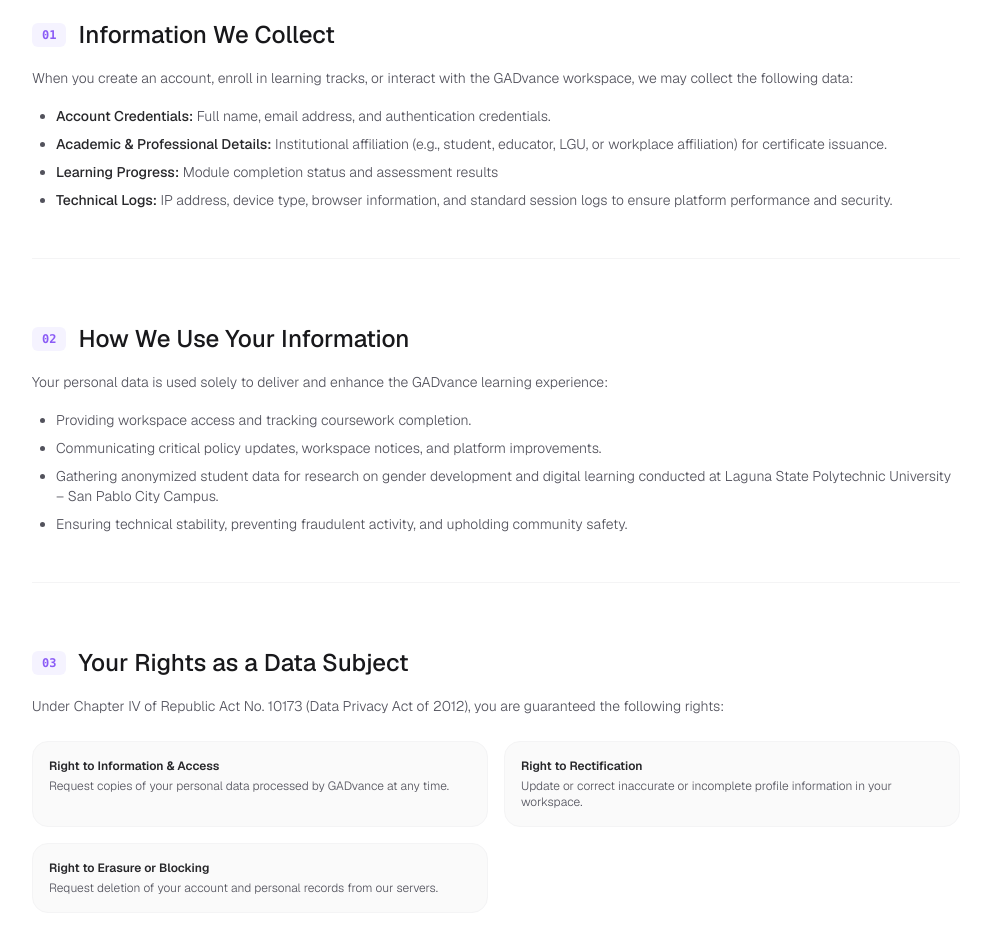
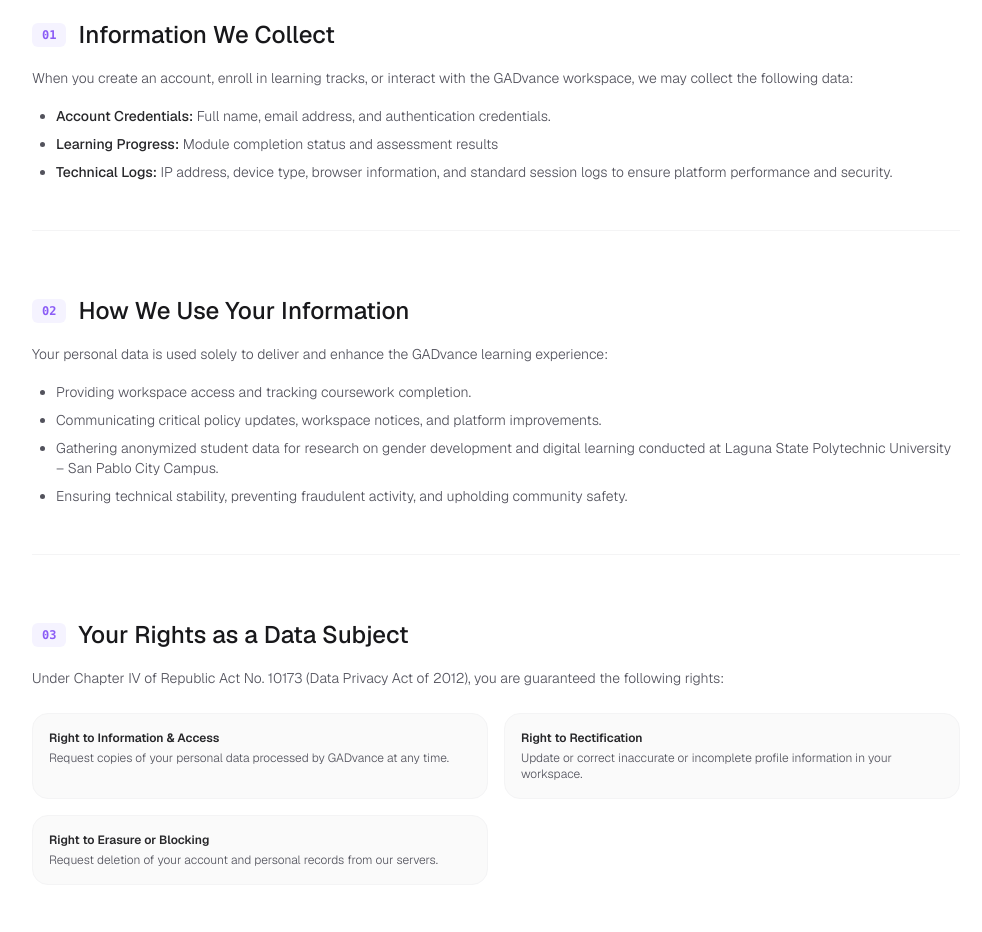
Before and after one commit to nathsuki73/gadvance, a Next.js app: page /privacy-policy in a window 1280 px wide. Shown: the part 1080-2012 px from the top of the page, without its empty margins (144-1126 px from the left). Built offline with nearby package versions, Linux system fonts and the light colour scheme; no server answers.

Commit message:
fix wordings

```diff
--- a/app/(public)/(pages)/privacy-policy/page.tsx
+++ b/app/(public)/(pages)/privacy-policy/page.tsx
@@ -154,13 +154,6 @@ export default function PrivacyPolicyPage() {
                     Account Credentials:
                   </strong>{" "}
                   Full name, email address, and authentication credentials.
-                </li>
-                <li>
-                  <strong className="font-medium text-zinc-800">
-                    Academic & Professional Details:
-                  </strong>{" "}
-                  Institutional affiliation (e.g., student, educator, LGU, or
-                  workplace affiliation) for certificate issuance.
                 </li>
                 <li>
                   <strong className="font-medium text-zinc-800">
--- a/app/(public)/(pages)/support/page.tsx
+++ b/app/(public)/(pages)/support/page.tsx
@@ -28,13 +28,13 @@ const FAQS: FAQItem[] = [
     category: "General",
     question: "What is GADvance and who is it designed for?",
     answer:
-      "GADvance is an e-learning and gender advancement platform tailored for students, educators, public servants, and private institutions in the Philippines. It provides self-paced learning tracks, policy frameworks, and interactive community spaces.",
+      "GADvance is an e-learning and gender advancement platform tailored for students, educators, and institutions in the Philippines. It provides self-paced learning tracks, policy frameworks, and interactive community spaces.",
   },
   {
     category: "Partnerships",
     question: "How can my university or organization integrate GADvance?",
     answer:
-      "We partner with academic institutions, local government units (LGUs), and organizations looking to strengthen their Gender Focal Point System (GFPS) and Safe Spaces Act compliance. Reach out to our partnership desk at gadvanceproject@gmail.com for institutional onboardings.",
+      "We partner with academic institutions and organizations looking to strengthen their Gender Focal Point System (GFPS) and Safe Spaces Act compliance. Reach out to our partnership desk at gadvanceproject@gmail.com for institutional onboardings.",
   },
   {
     category: "Technical",
--- a/app/onboarding/layout.tsx
+++ b/app/onboarding/layout.tsx
@@ -20,7 +20,7 @@ const STEP_CONTENT: Record<
       </>
     ),
     description:
-      "Your identity is the foundation of your journey here. We use this to personalize your learning and verify your identity.",
+      "Your identity is the foundation of your journey here. This helps us verify your account and guide your learning by filling up your basic information.",
   },
   "/onboarding/contact-location": {
     title: (
@@ -30,7 +30,7 @@ const STEP_CONTENT: Record<
       </>
     ),
     description:
-      "Providing your location helps us connect you with local partners and nearby community events in your region.",
+      "Let us know the best way to reach you with updates about your learning journey.",
   },
   "/onboarding/icon-bio": {
     title: (
@@ -40,7 +40,7 @@ const STEP_CONTENT: Record<
       </>
     ),
     description:
-      "Once you finish, you will have full access to our workspace and learning modules.",
+      "You're one step away from unlocking your workspace and starting your first course.",
   },
 };
 
```
